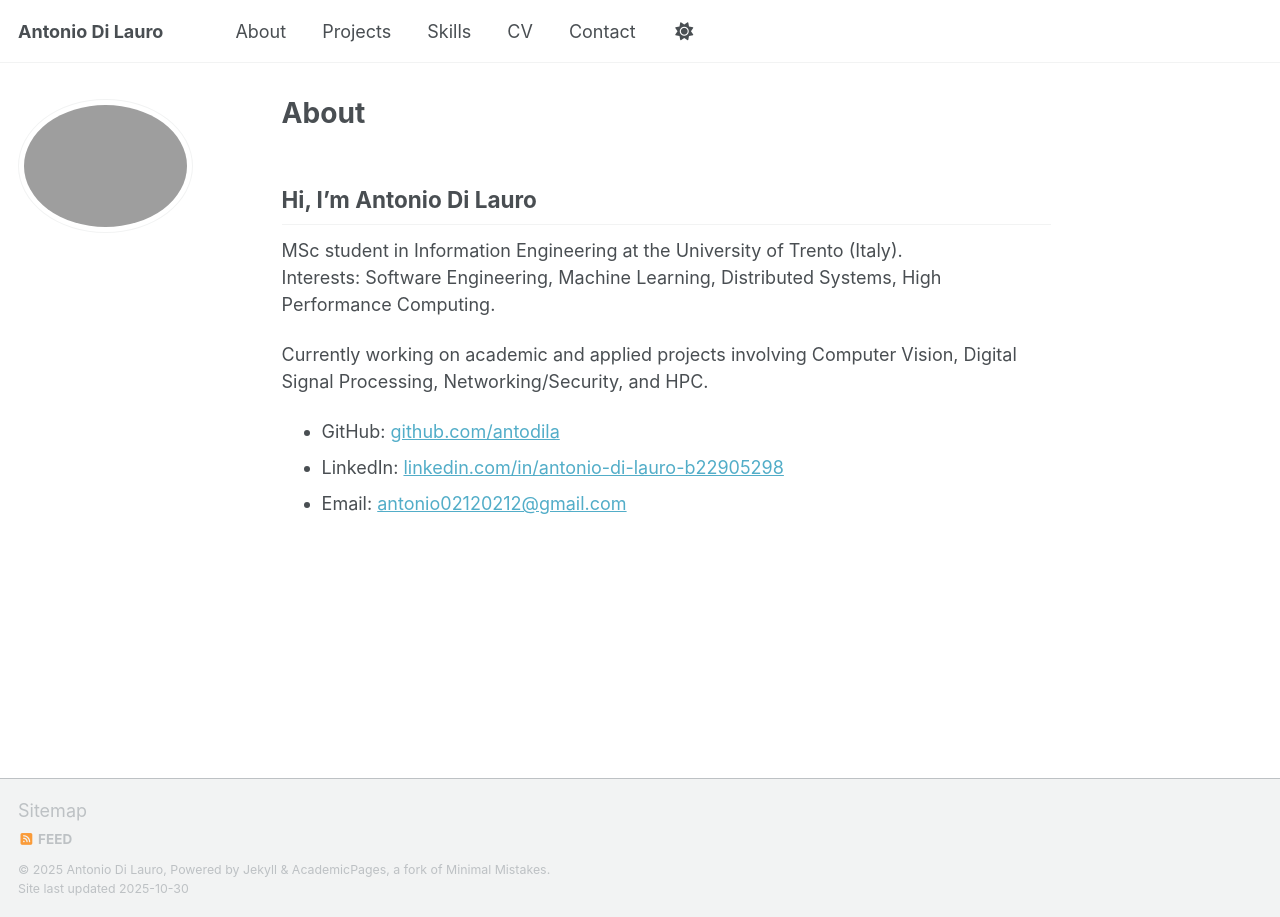
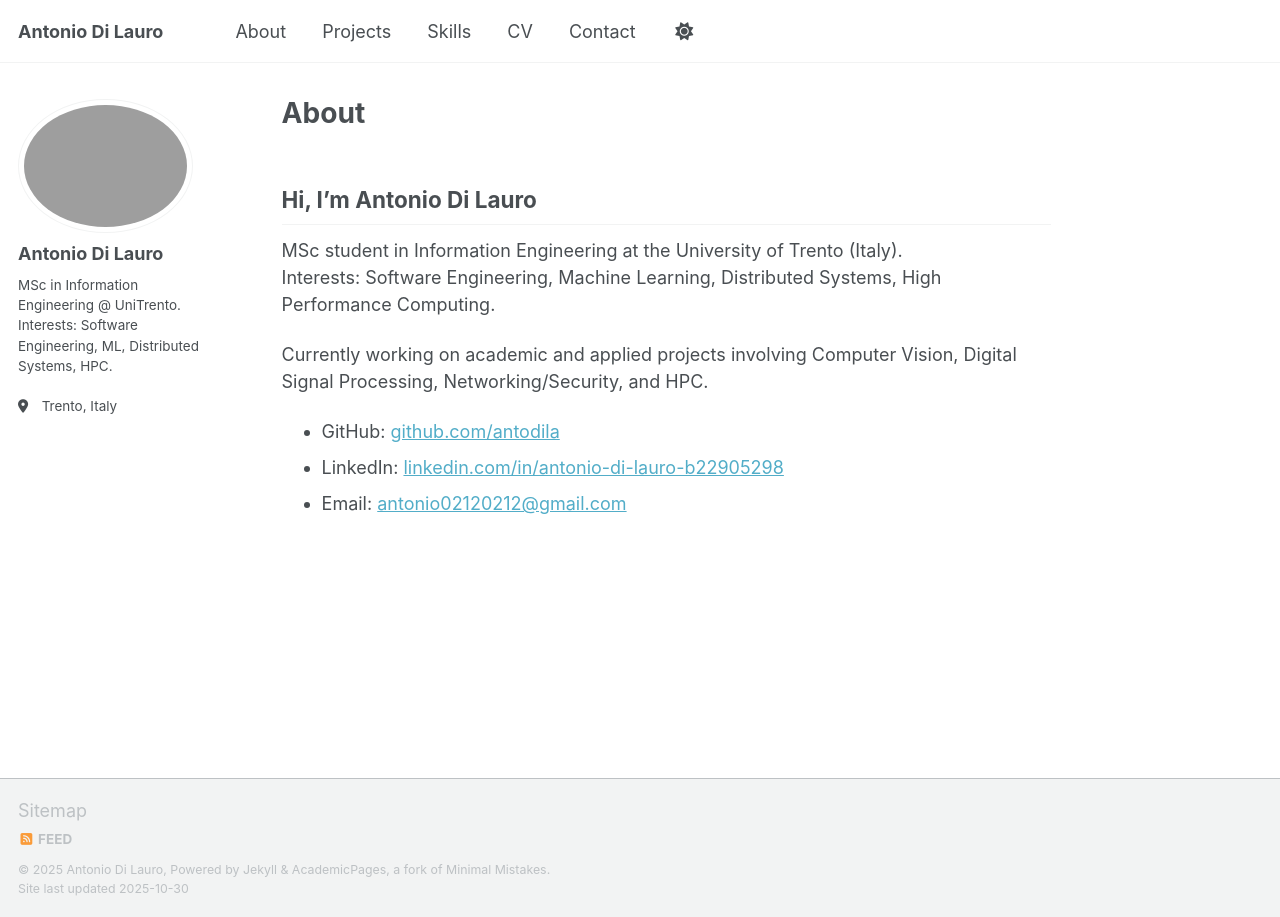
Before and after one commit to antodila/antodila.github.io, a Jekyll site: the page built from index.md, in a window 1280 px wide. Built offline with Jekyll 4.4.1, drawn with Linux system fonts in a browser that asks for light colours; a script that is not in the unit is left out.

Commit message:
Update _config.yml

```diff
--- a/_config.yml
+++ b/_config.yml
@@ -8,7 +8,22 @@ baseurl: ""
 
 remote_theme: "mmistakes/minimal-mistakes@4.24.0"
 
-author: "Antonio Di Lauro"   # ← aggiungi questa riga
+author:
+  name: "Antonio Di Lauro"
+  avatar: "/images/AntoIm.jpg"    # assicurati che il file esista esattamente con questo nome e path
+  bio: "MSc in Information Engineering @ UniTrento. Interests: Software Engineering, ML, Distributed Systems, HPC."
+  location: "Trento, Italy"
+  links:
+    - label: "GitHub"
+      icon: "fab fa-github"
+      url: "https://github.com/antodila"
+    - label: "LinkedIn"
+      icon: "fab fa-linkedin"
+      url: "https://www.linkedin.com/in/antonio-di-lauro-b22905298"
+    - label: "Email"
+      icon: "fas fa-envelope"
+      url: "mailto:antonio02120212@gmail.com"
+
 
 plugins:
   - jekyll-include-cache
```
